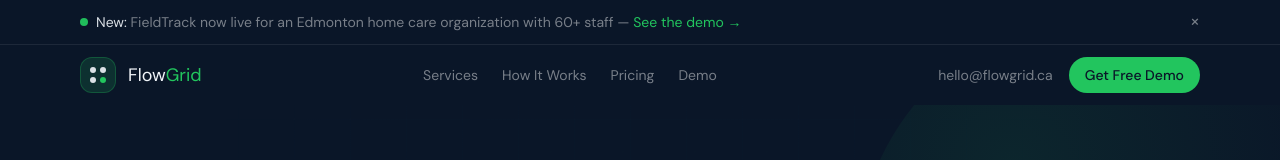
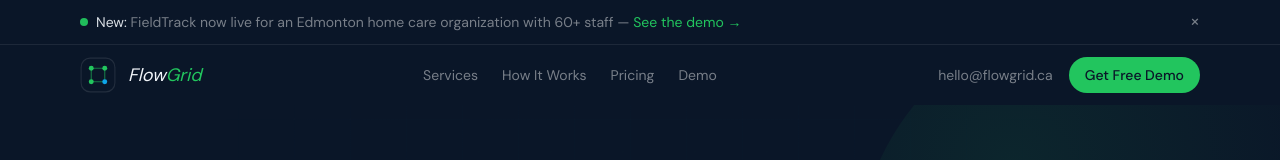
Before and after one commit to Kush108/FlowGrid, a Next.js app: page / in a window 1280 px wide. Shown: the top 160 px of the page. Built offline with nearby package versions, Linux system fonts and the light colour scheme.

Commit message:
Commit v5

```diff
--- /dev/null
+++ b/components/marketing/FlowBrand.tsx
@@ -0,0 +1,37 @@
+export function FlowMark({ className = '' }: { className?: string }) {
+  return (
+    <svg
+      className={className}
+      width="36"
+      height="36"
+      viewBox="0 0 32 32"
+      role="img"
+      aria-label="FlowGrid"
+    >
+      <rect x="1" y="1" width="30" height="30" rx="8" fill="#0a1628" stroke="rgba(255,255,255,0.10)" />
+      {/* connecting square */}
+      <path
+        d="M10 10h12v12H10z"
+        fill="none"
+        stroke="#22c55e"
+        strokeOpacity="0.55"
+        strokeWidth="1"
+      />
+      {/* dots */}
+      <circle cx="10" cy="10" r="2.2" fill="#22c55e" />
+      <circle cx="22" cy="10" r="2.2" fill="#22c55e" />
+      <circle cx="10" cy="22" r="2.2" fill="#22c55e" />
+      <circle cx="22" cy="22" r="2.2" fill="#0ea5e9" />
+    </svg>
+  );
+}
+
+export function FlowWordmark({ size = 'md' }: { size?: 'md' | 'lg' }) {
+  const textSize = size === 'lg' ? 'text-xl' : 'text-lg';
+  return (
+    <div className={`font-[var(--font-display)] ${textSize} leading-none`}>
+      <span className="text-brand-text italic">Flow</span>
+      <span className="text-brand-green italic">Grid</span>
+    </div>
+  );
+}
--- a/components/marketing/Footer.tsx
+++ b/components/marketing/Footer.tsx
@@ -1,4 +1,6 @@
 'use client';
+
+import { FlowMark, FlowWordmark } from '@/components/marketing/FlowBrand';
 
 export default function Footer() {
   return (
@@ -7,18 +9,8 @@ export default function Footer() {
         <div className="grid grid-cols-1 md:grid-cols-3 gap-10">
           <div>
             <div className="flex items-center gap-3">
-              <div className="w-9 h-9 rounded-xl bg-brand-green/15 border border-brand-green/25 flex items-center justify-center">
-                <div className="grid grid-cols-2 gap-1">
-                  <span className="w-1.5 h-1.5 rounded-full bg-brand-text/90" />
-                  <span className="w-1.5 h-1.5 rounded-full bg-brand-text/90" />
-                  <span className="w-1.5 h-1.5 rounded-full bg-brand-text/90" />
-                  <span className="w-1.5 h-1.5 rounded-full bg-brand-green" />
-                </div>
-              </div>
-              <div className="font-[var(--font-display)] text-lg">
-                <span className="text-brand-text">Flow</span>
-                <span className="text-brand-green">Grid</span>
-              </div>
+              <FlowMark />
+              <FlowWordmark />
             </div>
             <p className="mt-4 text-brand-muted leading-relaxed">Operational software for businesses that move.</p>
             <p className="mt-3 text-brand-muted text-sm">
--- a/components/marketing/NavBar.tsx
+++ b/components/marketing/NavBar.tsx
@@ -1,6 +1,7 @@
 'use client';
 
 import { useEffect, useState } from 'react';
+import { FlowMark, FlowWordmark } from '@/components/marketing/FlowBrand';
 
 const links = [
   { href: '#services', label: 'Services' },
@@ -37,18 +38,8 @@ export default function NavBar() {
       >
         <div className="max-w-6xl mx-auto px-4 py-3 flex items-center justify-between gap-3">
           <a href="#top" className="flex items-center gap-3 select-none">
-            <div className="w-9 h-9 rounded-xl bg-brand-green/15 border border-brand-green/25 flex items-center justify-center">
-              <div className="grid grid-cols-2 gap-1">
-                <span className="w-1.5 h-1.5 rounded-full bg-brand-text/90" />
-                <span className="w-1.5 h-1.5 rounded-full bg-brand-text/90" />
-                <span className="w-1.5 h-1.5 rounded-full bg-brand-text/90" />
-                <span className="w-1.5 h-1.5 rounded-full bg-brand-green" />
-              </div>
-            </div>
-            <div className="font-[var(--font-display)] text-lg">
-              <span className="text-brand-text">Flow</span>
-              <span className="text-brand-green">Grid</span>
-            </div>
+            <FlowMark />
+            <FlowWordmark />
           </a>
 
           <nav className="hidden md:flex items-center gap-6 text-sm text-brand-muted">
@@ -88,9 +79,9 @@ export default function NavBar() {
           <div className="absolute inset-0 p-5">
             <div className="h-full rounded-2xl border border-brand-border bg-brand-bg shadow-[0_12px_30px_rgba(0,0,0,.35)] overflow-hidden">
               <div className="p-5 flex items-center justify-between border-b border-brand-border">
-                <div className="font-[var(--font-display)] text-lg">
-                  <span className="text-brand-text">Flow</span>
-                  <span className="text-brand-green">Grid</span>
+                <div className="flex items-center gap-3">
+                  <FlowMark />
+                  <FlowWordmark />
                 </div>
                 <button
                   className="w-10 h-10 rounded-xl border border-brand-border bg-white/5 inline-flex items-center justify-center"
--- a/components/marketing/ReviewsSection.tsx
+++ b/components/marketing/ReviewsSection.tsx
@@ -1,29 +1,47 @@
 'use client';
 
-import { motion, useInView } from 'framer-motion';
-import { useEffect, useRef, useState } from 'react';
+import { motion } from 'framer-motion';
+import { useEffect, useState } from 'react';
+import { useOnceInView } from '@/components/marketing/useOnceInView';
 
-function Avatar({ name }: { name: string }) {
+function Avatar({ name, variant }: { name: string; variant: 'green' | 'blue' | 'purple' }) {
   const initials = name
     .split(' ')
     .slice(0, 2)
     .map((p) => p[0]?.toUpperCase())
     .join('');
 
+  const styles =
+    variant === 'green'
+      ? 'bg-brand-green/15 border-brand-green/25 text-brand-text shadow-[0_0_0_1px_rgba(34,197,94,0.12)]'
+      : variant === 'blue'
+        ? 'bg-brand-blue/15 border-brand-blue/25 text-brand-text shadow-[0_0_0_1px_rgba(14,165,233,0.12)]'
+        : 'bg-purple-500/15 border-purple-400/25 text-brand-text shadow-[0_0_0_1px_rgba(168,85,247,0.12)]';
+
   return (
-    <div className="w-10 h-10 rounded-full bg-white/5 border border-brand-border flex items-center justify-center text-sm text-brand-text/85">
+    <div
+      className={[
+        'w-10 h-10 rounded-full border flex items-center justify-center text-sm font-semibold tracking-wide',
+        styles,
+      ].join(' ')}
+    >
       {initials || 'FG'}
     </div>
   );
 }
 
 function Counter({ to, label, prefix = '' }: { to: number; label: string; prefix?: string }) {
-  const ref = useRef<HTMLDivElement | null>(null);
-  const inView = useInView(ref, { once: true, margin: '-120px' });
+  const { ref, inView } = useOnceInView<HTMLDivElement>({ threshold: 0.12, rootMargin: '0px 0px -12% 0px' });
   const [v, setV] = useState(0);
 
   useEffect(() => {
     if (!inView) return;
+
+    if (to === 0) {
+      setV(0);
+      return;
+    }
+
     const duration = 900;
     const t0 = performance.now();
     const tick = (t: number) => {
@@ -84,7 +102,7 @@ export default function ReviewsSection() {
               org: 'HVAC Service Company',
               tag: 'FieldTrack · 18 technicians',
             },
-          ].map((r) => (
+          ].map((r, idx) => (
             <motion.div
               key={r.quote}
               initial={{ opacity: 0, y: 16 }}
@@ -96,7 +114,7 @@ export default function ReviewsSection() {
               <div className="text-brand-green text-sm">{r.stars}</div>
               <div className="mt-3 text-brand-text/90 leading-relaxed">“{r.quote}”</div>
               <div className="mt-5 flex items-center gap-3">
-                <Avatar name={r.name} />
+                <Avatar name={r.name} variant={idx === 0 ? 'green' : idx === 1 ? 'blue' : 'purple'} />
                 <div className="text-sm text-brand-muted">
                   <div className="text-brand-text/85 font-medium">{r.name}</div>
                   <div>{r.org}</div>
--- /dev/null
+++ b/components/marketing/useOnceInView.ts
@@ -0,0 +1,31 @@
+'use client';
+
+import { useEffect, useRef, useState } from 'react';
+
+export function useOnceInView<T extends Element>(options?: IntersectionObserverInit) {
+  const ref = useRef<T | null>(null);
+  const [inView, setInView] = useState(false);
+
+  useEffect(() => {
+    const el = ref.current;
+    if (!el || inView) return;
+
+    const obs = new IntersectionObserver(
+      (entries) => {
+        const entry = entries[0];
+        if (!entry?.isIntersecting) return;
+        setInView(true);
+        obs.disconnect();
+      },
+      {
+        threshold: options?.threshold ?? 0.15,
+        rootMargin: options?.rootMargin ?? '0px 0px -10% 0px',
+      }
+    );
+
+    obs.observe(el);
+    return () => obs.disconnect();
+  }, [inView, options?.rootMargin, options?.threshold]);
+
+  return { ref, inView };
+}
```
Also changed, not shown: app/icon.svg (added).
